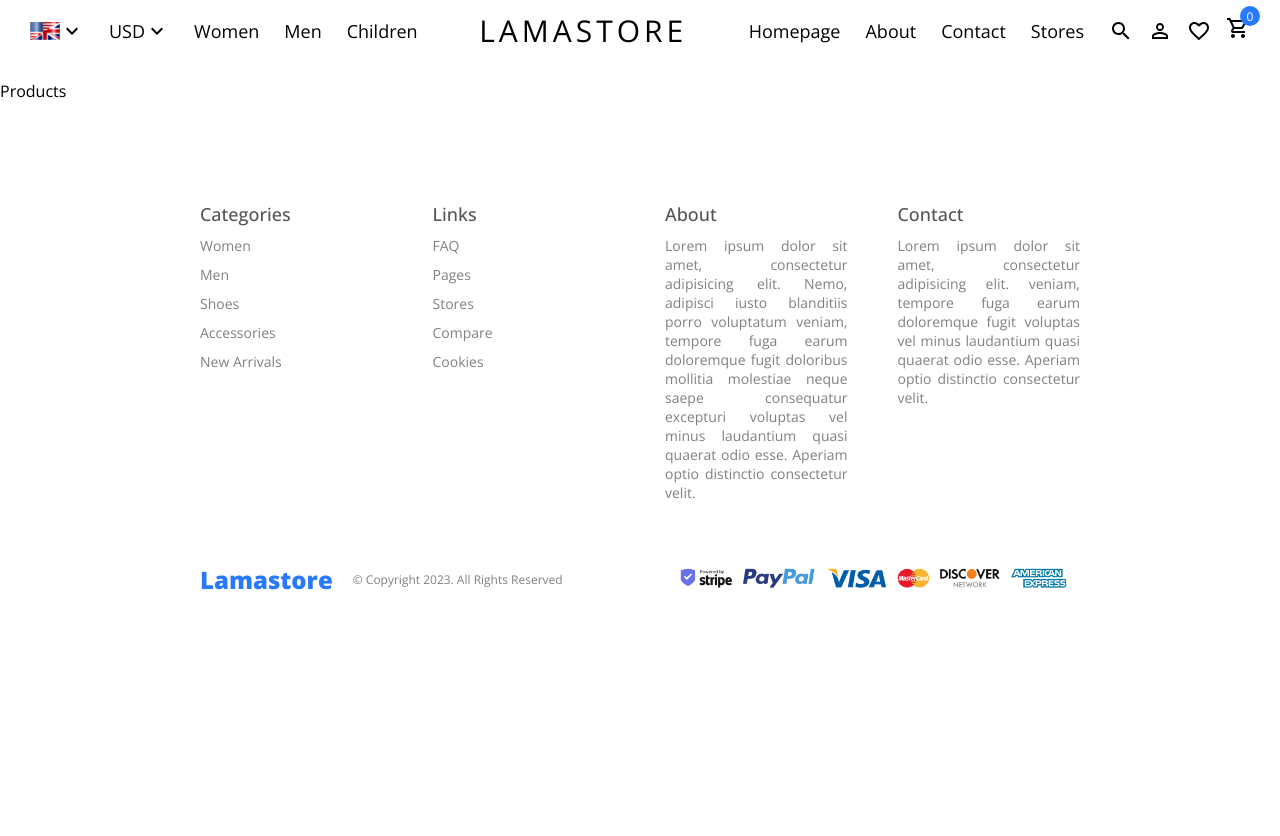
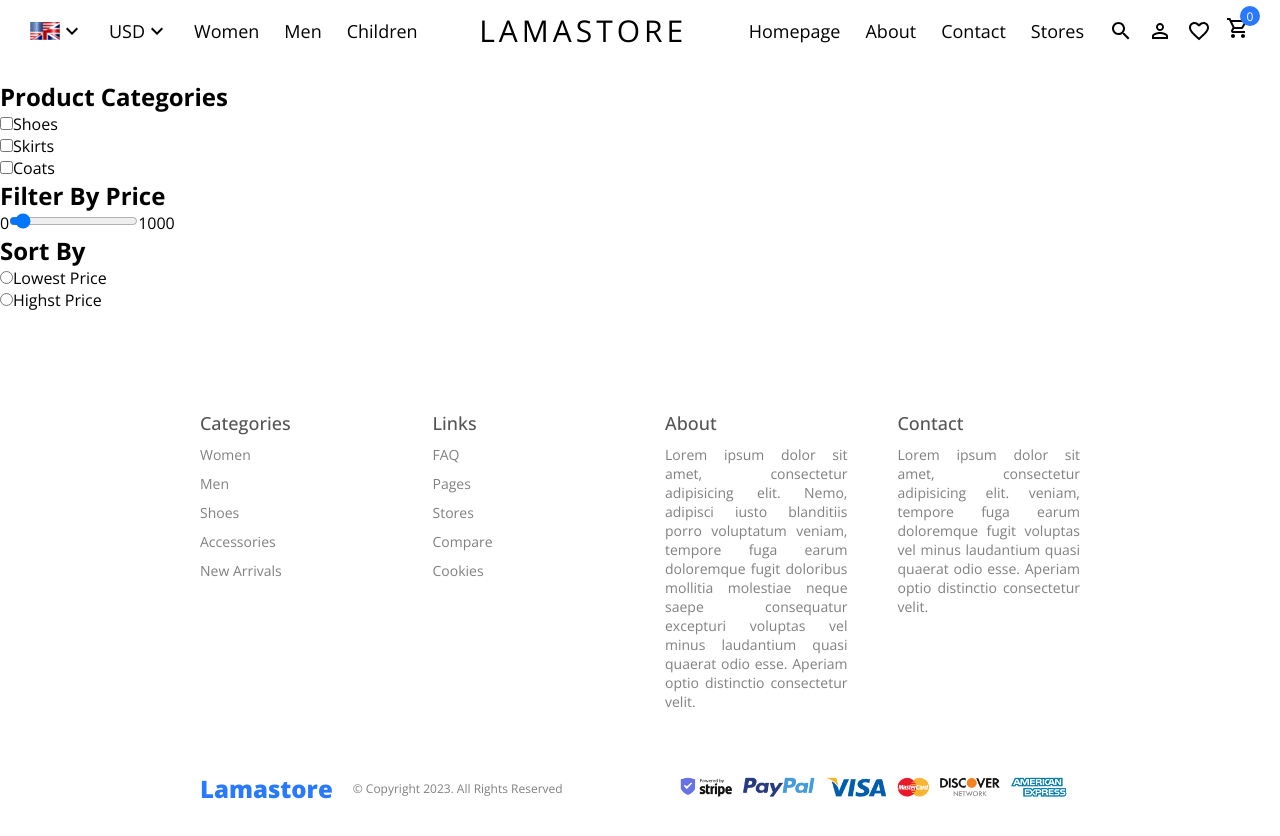
Before and after one commit to pavelFaraday/lamastore-React, a React (Create React App) app in the folder client/: page /products/1 in a window 1280 px wide. Before the commit the page ends 800 px from the top, so only its background shows below. Built offline with nearby package versions, Linux system fonts and the light colour scheme.

Commit message:
Products Page - Filtering Markup

```diff
--- a/client/src/pages/Products/Products.jsx
+++ b/client/src/pages/Products/Products.jsx
@@ -2,7 +2,47 @@ import React from "react";
 import "./Products.scss";
 
 const Products = () => {
-	return <div className="products">Products</div>;
+	return (
+		<div className="products">
+			<div className="left">
+				<div className="filterItem">
+					<h2>Product Categories</h2>
+					<div className="inputItem">
+						<input type="checkbox" id="1" value={1} />
+						<label htmlFor="1">Shoes</label>
+					</div>
+					<div className="inputItem">
+						<input type="checkbox" id="2" value={2} />
+						<label htmlFor="2">Skirts</label>
+					</div>
+					<div className="inputItem">
+						<input type="checkbox" id="3" value={3} />
+						<label htmlFor="3">Coats</label>
+					</div>
+				</div>
+				<div className="filterItem">
+					<h2>Filter By Price</h2>
+					<div className="inputItem">
+						<span>0</span>
+						<input type="range" min={0} max={1000} />
+						<span>1000</span>
+					</div>
+				</div>
+				<div className="filterItem">
+					<h2>Sort By</h2>
+					<div className="inputItem">
+						<input type="radio" name="price" id="asc" value="asc" />
+						<label htmlFor="asc">Lowest Price</label>
+					</div>
+					<div className="inputItem">
+						<input type="radio" name="price" id="asc" value="asc" />
+						<label htmlFor="asc">Highst Price</label>
+					</div>
+				</div>
+			</div>
+			<div className="right"></div>
+		</div>
+	);
 };
 
 export default Products;
```
